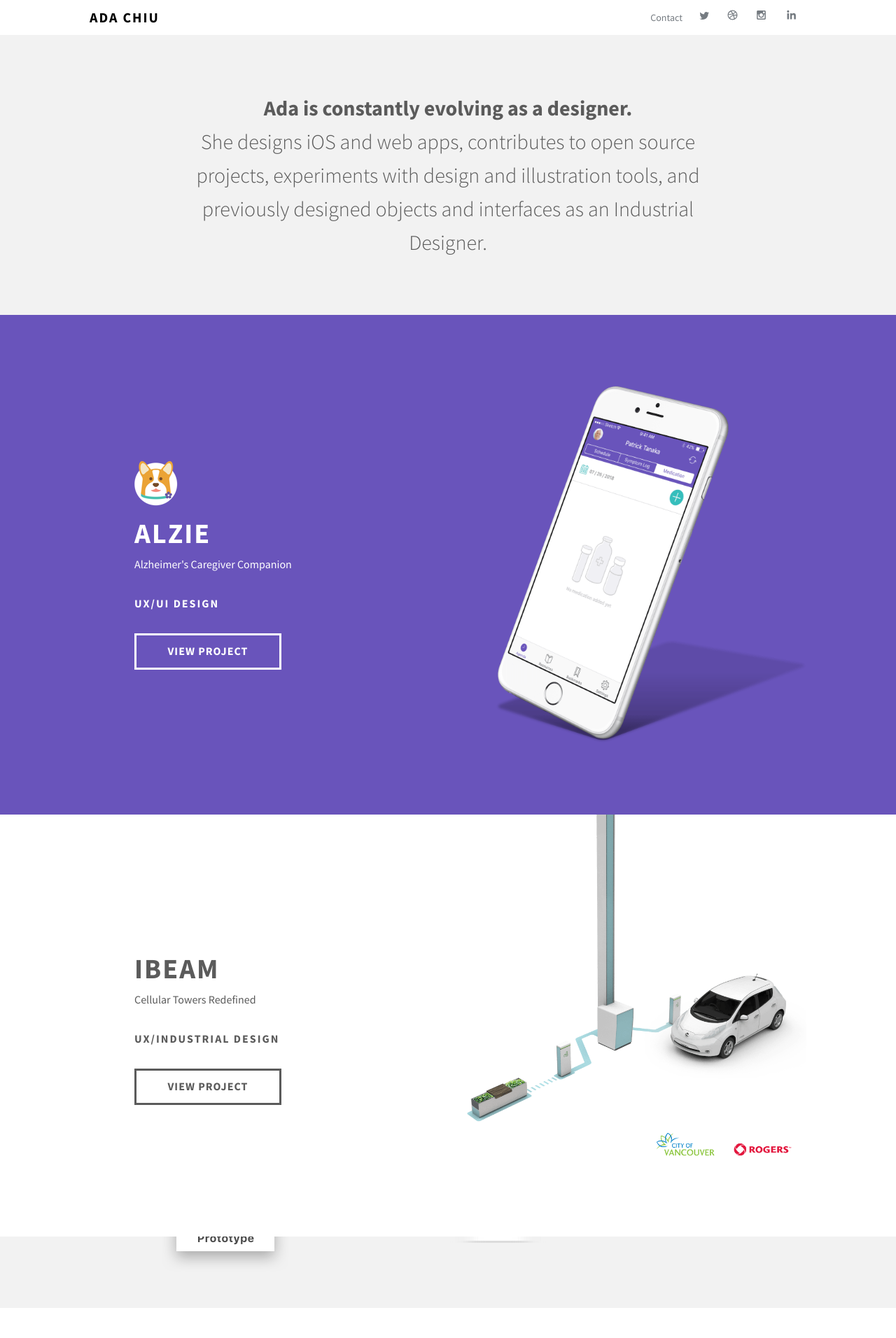
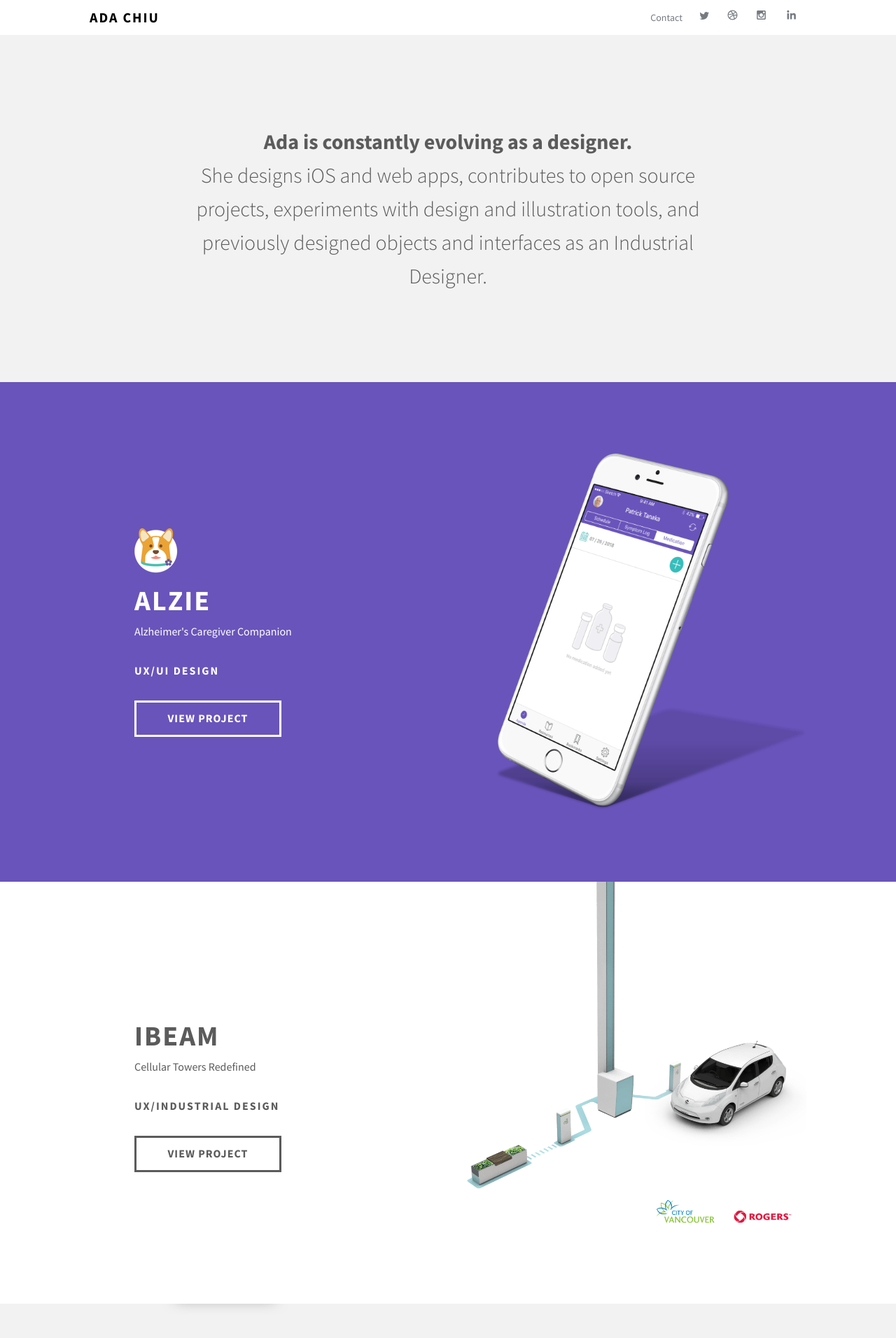
Before and after one commit to adachiu/adachiu.github.io, a Jekyll site: the page built from index.html, in a window 1280 px wide. Shown: the top 1912 px of the page at 70% size. Built offline with Jekyll 4.4.1, drawn with Linux system fonts in a browser that asks for light colours.

Commit message:
edit About section spacing

```diff
--- a/_includes/experiments.html
+++ b/_includes/experiments.html
@@ -27,7 +27,5 @@
   {% endfor %}
 </div>
 
-<p>{% include section-footer.html %}</p>
-
 </body>
 </html>
--- a/assets/css/3-sections/_home-about.scss
+++ b/assets/css/3-sections/_home-about.scss
@@ -4,7 +4,7 @@
   justify-content: center;
   align-items: center;
   width: 100%;
-  padding: 80px 0;
+  padding: 10% 0;
   background-color: $bg-light;
 }
 
--- a/assets/css/main.css
+++ b/assets/css/main.css
@@ -620,7 +620,7 @@
       -ms-flex-align: center;
           align-items: center;
   width: 100%;
-  padding: 80px 0;
+  padding: 10% 0;
   background-color: #f2f2f2; }
 
 /* line 12, 3-sections/_home-about.scss */
```
